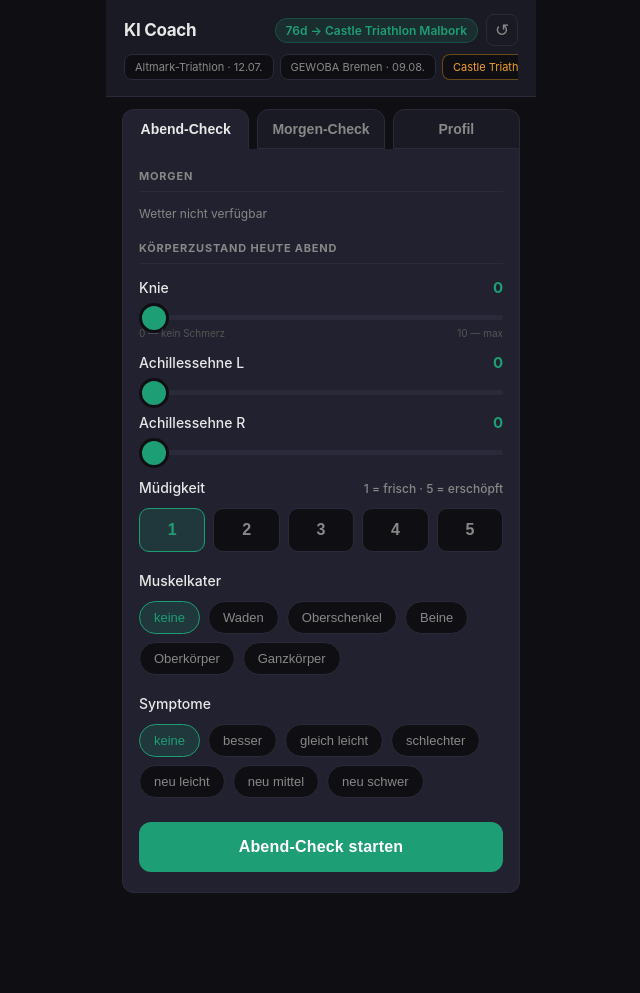
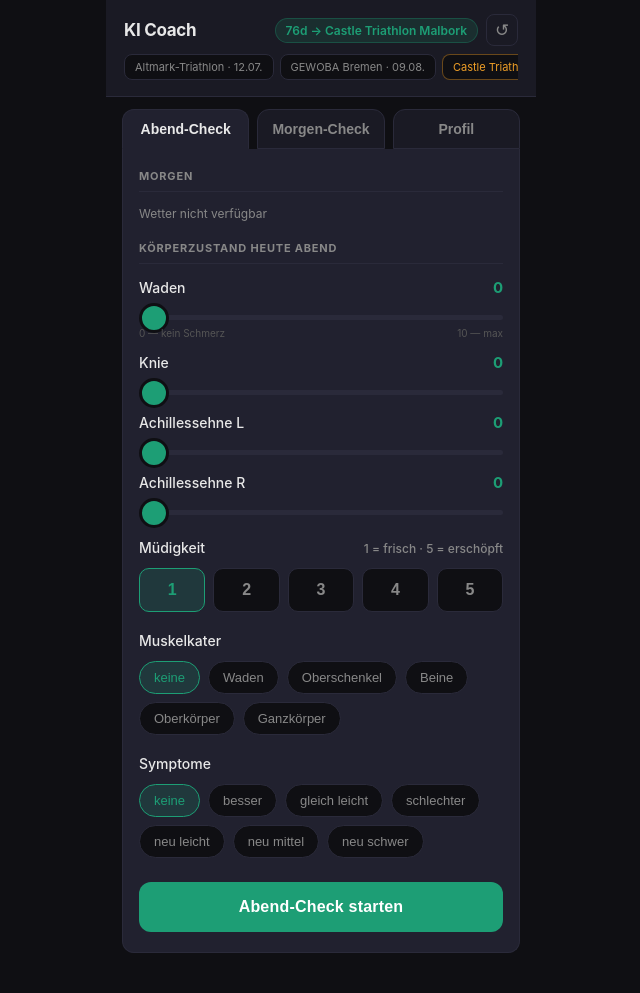
Before and after one commit to sprejz/ki-coach-app, a FastAPI app: page / in a window 1280 px wide. Shown: the whole page, without its empty margins (319-959 px from the left). Before the commit the page ends 893 px from the top, so only its background shows below. Run offline with FastAPI, Linux system fonts and the light colour scheme; data that the repository does not hold is empty.

Commit message:
v2.4.30 — Waden-Slider im Abend-Check ergänzt
Waden 0–10 als erstes Feld im Körper-Block (gleiche Reihenfolge wie Morgen-Check).
Backend: waden-Wert an Claude-Prompt übergeben. Frontend: submitAbend und
currentFormData erweitert.

Co-Authored-By: Claude Sonnet 4.6 <noreply@anthropic.com>

```diff
--- a/app.py
+++ b/app.py
@@ -17,7 +17,7 @@ import anthropic
 
 from translations import TRANSLATIONS
 
-APP_VERSION = "2.4.29"
+APP_VERSION = "2.4.30"
 APP_LANG = os.environ.get("APP_LANG", "de")
 T = TRANSLATIONS.get(APP_LANG, TRANSLATIONS["de"])
 logger = logging.getLogger(__name__)
@@ -768,6 +768,7 @@ async def check_abend(request: Request):
 
     user_msg = (
         f"{header}\n\nFragebogen:\n"
+        f"- Waden: {data.get('waden', 0)}/10\n"
         f"- Knie: {data.get('knie', 0)}/10\n"
         f"- Achillessehne L: {data.get('achilles_l', 0)}/10\n"
         f"- Achillessehne R: {data.get('achilles_r', 0)}/10\n"
--- a/templates/index.html
+++ b/templates/index.html
@@ -691,6 +691,16 @@ input[type=range]::-webkit-slider-thumb:active { background: #25c490; }
       <p class="section-title">{{ T.sec_body_evening }}</p>
 
       <div class="form-section">
+        <!-- Waden -->
+        <div class="field-row">
+          <div class="field-label">
+            <span>{{ T.lbl_waden }}</span>
+            <span class="slider-val ok" id="waden-abend-val">0</span>
+          </div>
+          <input type="range" id="waden-abend" min="0" max="10" step="0.5" value="0">
+          <div class="scale-labels"><span>{{ T.lbl_no_pain }}</span><span>{{ T.lbl_max }}</span></div>
+        </div>
+
         <!-- Knie -->
         <div class="field-row">
           <div class="field-label">
@@ -698,7 +708,6 @@ input[type=range]::-webkit-slider-thumb:active { background: #25c490; }
             <span class="slider-val ok" id="knie-abend-val">0</span>
           </div>
           <input type="range" id="knie-abend" min="0" max="10" step="0.5" value="0">
-          <div class="scale-labels"><span>{{ T.lbl_no_pain }}</span><span>{{ T.lbl_max }}</span></div>
         </div>
 
         <!-- Achilles L -->
@@ -1148,6 +1157,7 @@ async function submitAbend(e) {
   e.preventDefault();
   setLoading(true);
   const body = {
+    waden:              parseFloat(document.getElementById('waden-abend').value),
     knie:               parseFloat(document.getElementById('knie-abend').value),
     achilles_l:         parseFloat(document.getElementById('achilles-l-abend').value),
     achilles_r:         parseFloat(document.getElementById('achilles-r-abend').value),
@@ -1160,6 +1170,7 @@ async function submitAbend(e) {
     weather_data:       weatherTomorrow ? JSON.stringify(weatherTomorrow) : undefined,
   };
   currentFormData = {
+    waden:       body.waden,
     knie:        body.knie,
     achilles_l:  body.achilles_l,
     achilles_r:  body.achilles_r,
```
